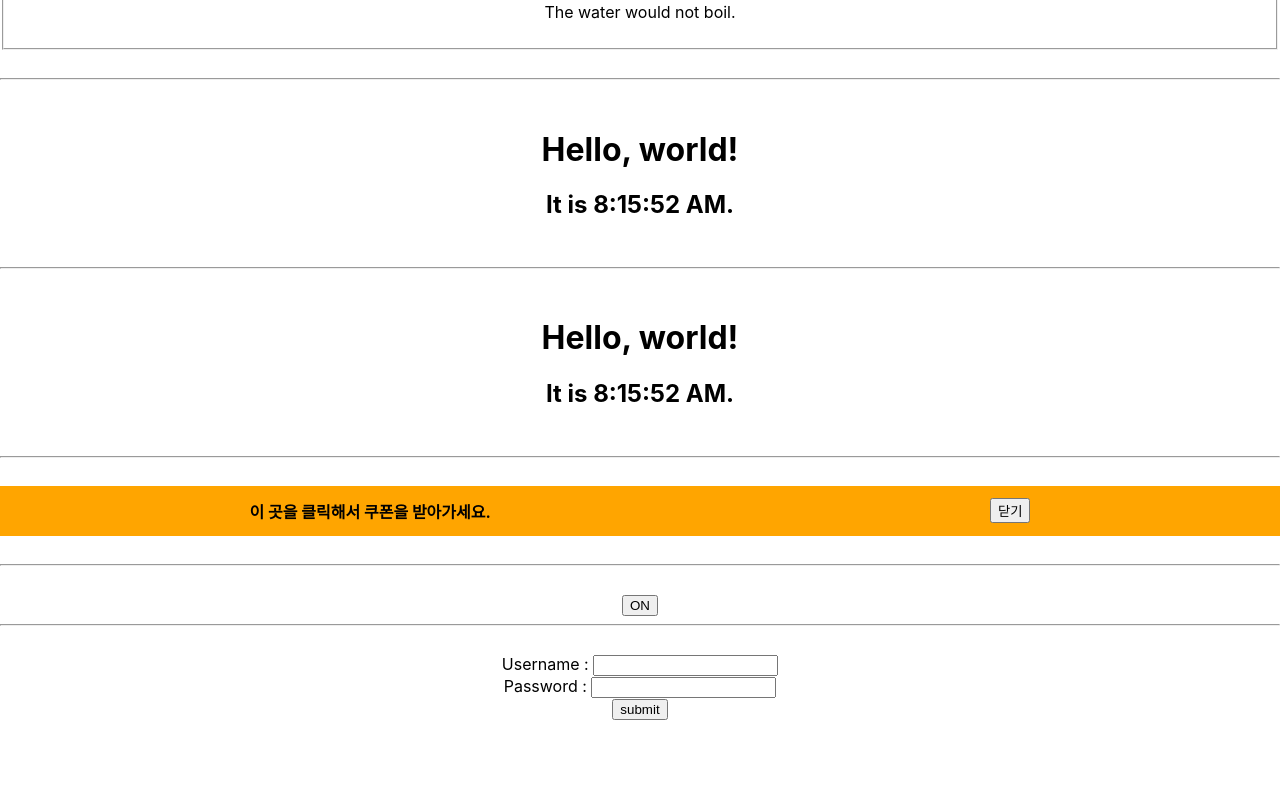
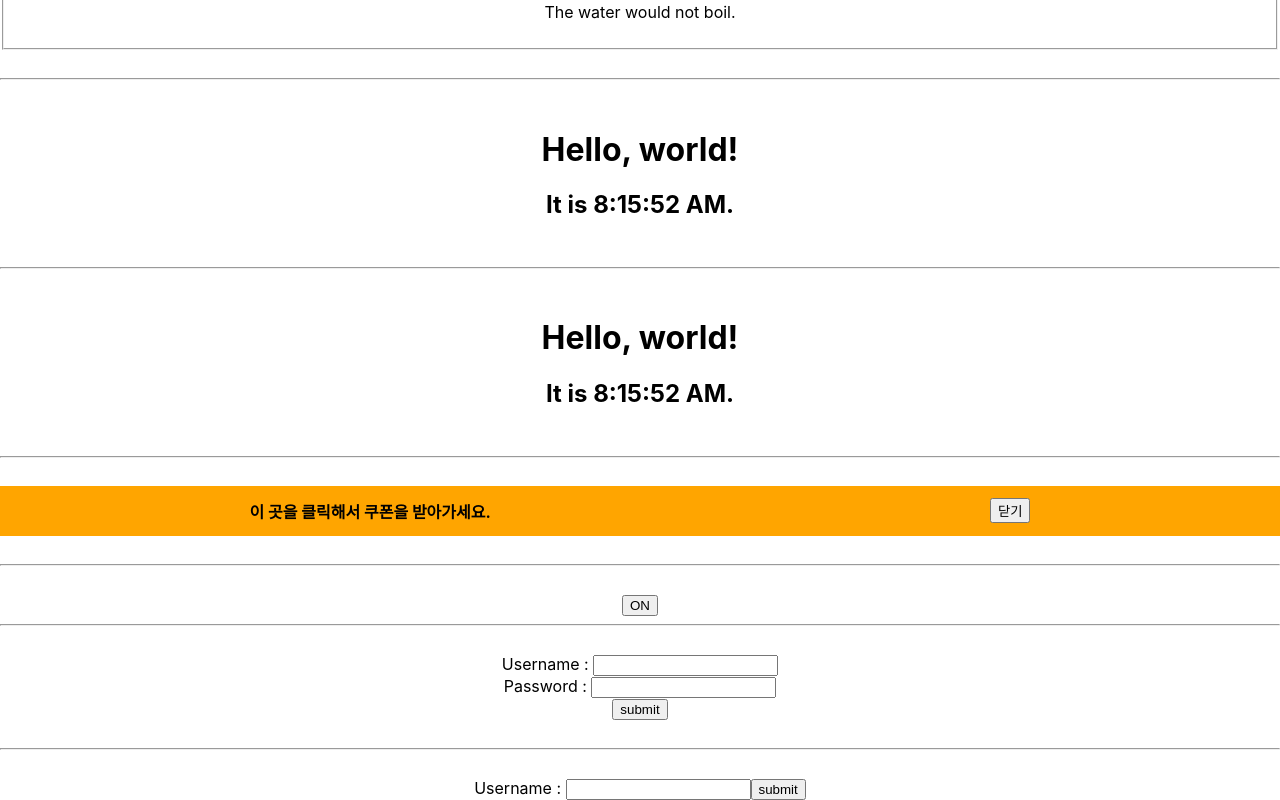
Before and after one commit to zzzwahoon/React_fromBasic, a React (Create React App) app in the folder CreateReactApp/my-app/: page / in a window 1280 px wide. Shown: the part 335-1135 px from the top of the page. Before the commit the page ends 1055 px from the top, so only its background shows below. Built offline with nearby package versions, Linux system fonts and the light colour scheme.

Commit message:
리스트와 key / 폼과 이벤트 제어하기 - 09. 비제어 컴포넌트 ref

```diff
--- a/CreateReactApp/my-app/src/App.js
+++ b/CreateReactApp/my-app/src/App.js
@@ -7,6 +7,7 @@ import FunctionClock from './components/FunctionClock';
 import Banner from './components/Banner';
 import Toggle from './components/toggle';
 import SimpleForm from './components/SimpleForm';
+import UnControlledForm from './components/UnControlledForm';
 
 function App() {
   return (
@@ -36,6 +37,10 @@ function App() {
       <hr />
       <br />
       <SimpleForm />
+      <br />
+      <hr />
+      <br />
+      <UnControlledForm />
     </div>
   );
 }
--- /dev/null
+++ b/CreateReactApp/my-app/src/components/UnControlledForm.js
@@ -0,0 +1,27 @@
+import React, { useRef } from 'react';
+
+// ref를 활용 -> 비제어 컴포넌트 방식으로 Form 만들기
+export default function () {
+  const inputRef = useRef();
+  // const handleChange = (e) => {
+  //   console.log(e.target.value);
+  // };
+
+  function handleSubmit(e) {
+    e.preventDefault();
+    alert(inputRef.current.value);
+  }
+
+  return (
+    <form onSubmit={handleSubmit}>
+      <label>Username : </label>
+      <input
+        type="text"
+        name="username"
+        // onChange={handleChange}
+        ref={inputRef}
+      />
+      <input type="submit" value="submit" />
+    </form>
+  );
+}
```
